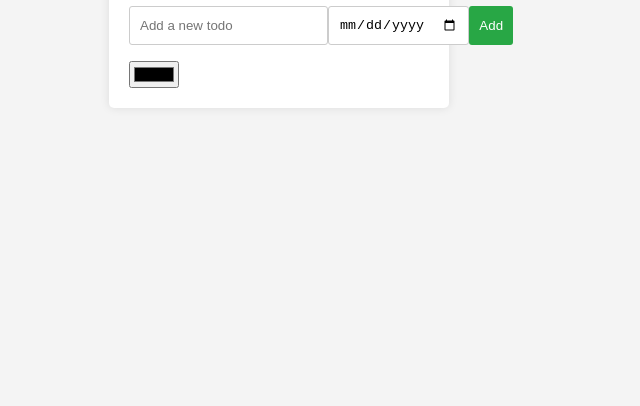
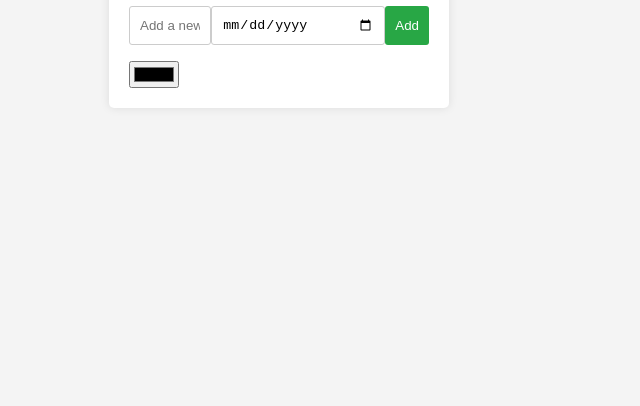
Before and after one commit to valentinarotondaro/todo-app-ts, a website built with Vite: page index.html in a window 1280 px wide. Shown: the part 394-800 px from the top of the page, without its empty margins (361-1001 px from the left). Built offline with nearby package versions, Linux system fonts and the light colour scheme.

Commit message:
style(due-date): keep the form inside the container

```diff
--- a/src/style.css
+++ b/src/style.css
@@ -108,3 +108,13 @@ h1 {
   color: #d93025;
   font-weight: bold;
 }
+
+/* Keep the form inside the box after adding the date input */
+.todo-form input {
+  min-width: 0;
+}
+
+.todo-form #due-date-input {
+  flex: 0 0 auto;
+  width: 9.5rem;
+}
```
